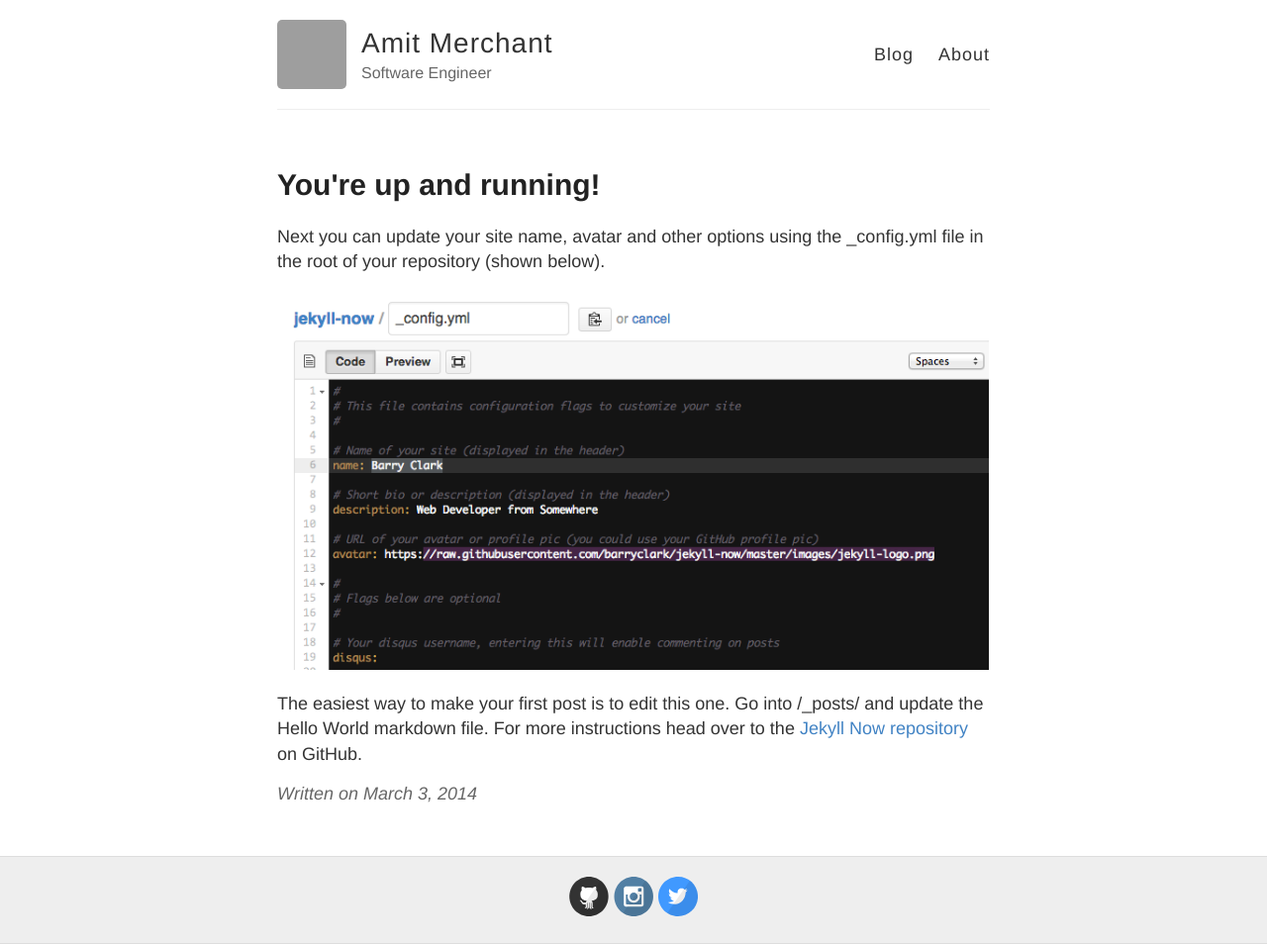
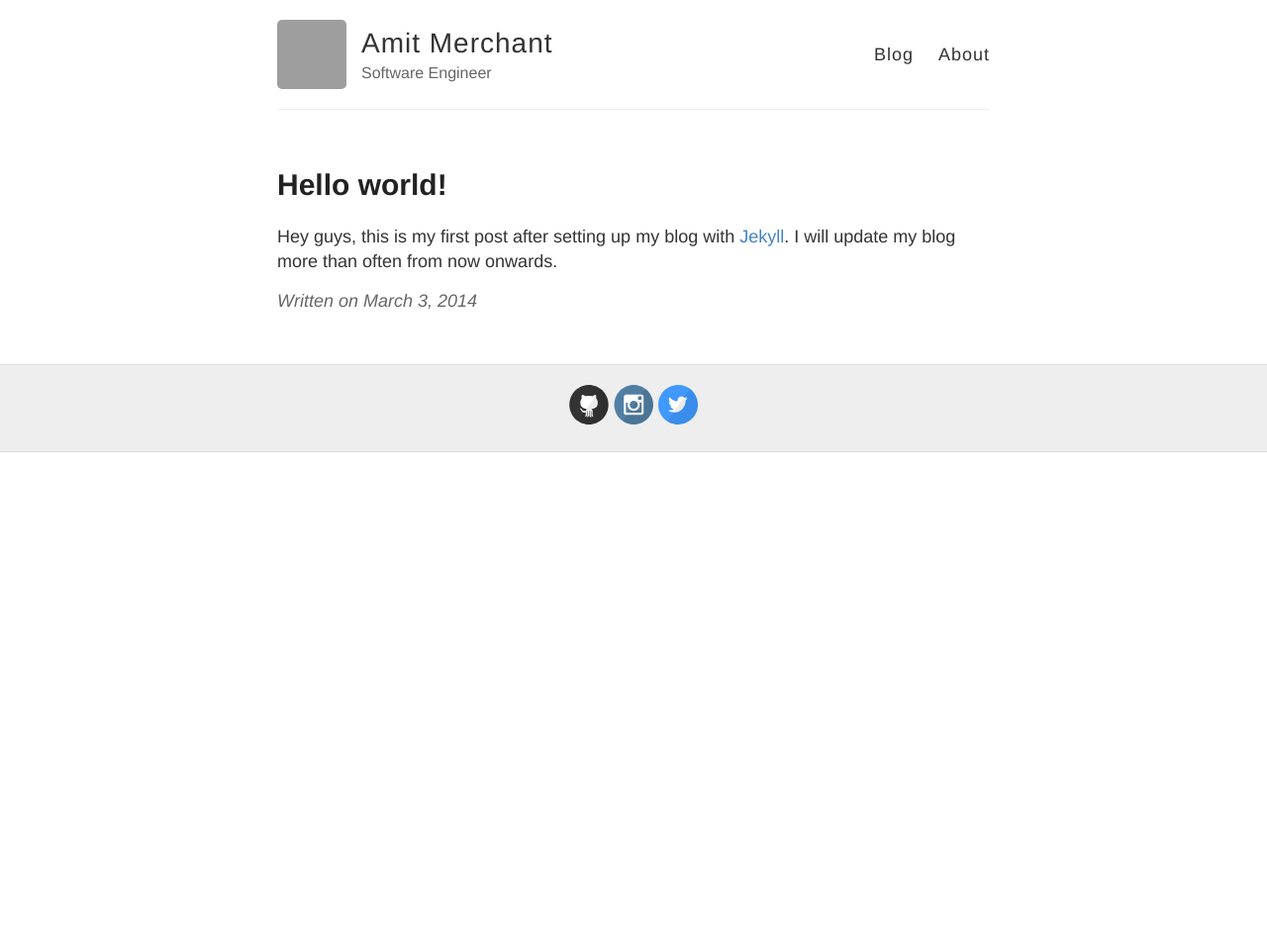
Before and after one commit to varunkumardev/amitmerchant1990.github.io, a Jekyll site: the page built from _posts/2014-3-3-Hello-World.md, in a window 1280 px wide. Shown: the whole page at 99% size. Built offline with Jekyll 4.4.1, drawn with Linux system fonts in a browser that asks for light colours; after the commit the page ends 900 px from its top, so only the background shows below that; grey boxes are pictures that could not be loaded.

Commit message:
Update first post

```diff
--- a/_posts/2014-3-3-Hello-World.md
+++ b/_posts/2014-3-3-Hello-World.md
@@ -1,10 +1,6 @@
 ---
 layout: post
-title: You're up and running!
+title: Hello world!
 ---
 
-Next you can update your site name, avatar and other options using the _config.yml file in the root of your repository (shown below).
-
-![_config.yml]({{ site.baseurl }}/images/config.png)
-
-The easiest way to make your first post is to edit this one. Go into /_posts/ and update the Hello World markdown file. For more instructions head over to the [Jekyll Now repository](https://github.com/barryclark/jekyll-now) on GitHub.
+Hey guys, this is my first post after setting up my blog with [Jekyll](https://jekyllrb.com). I will update my blog more than often from now onwards.
```
